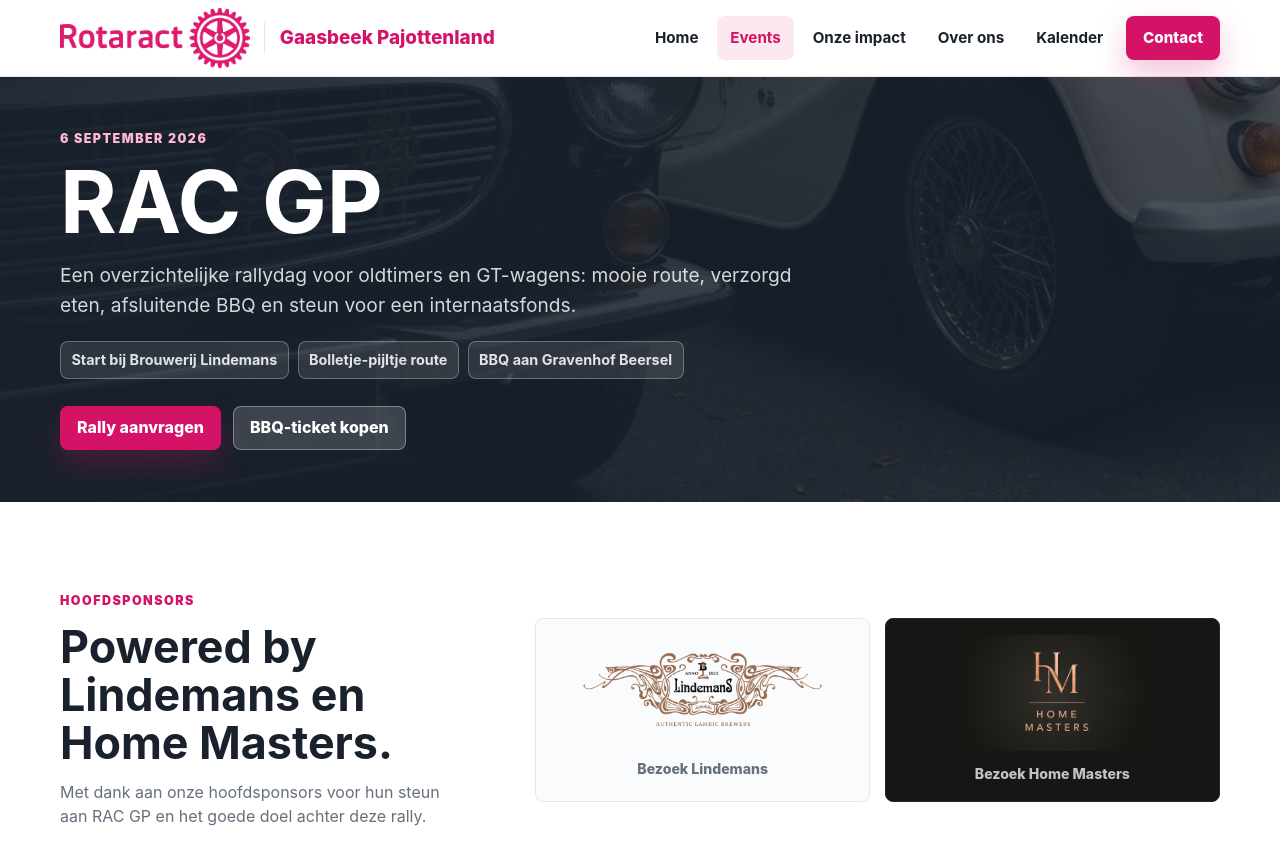
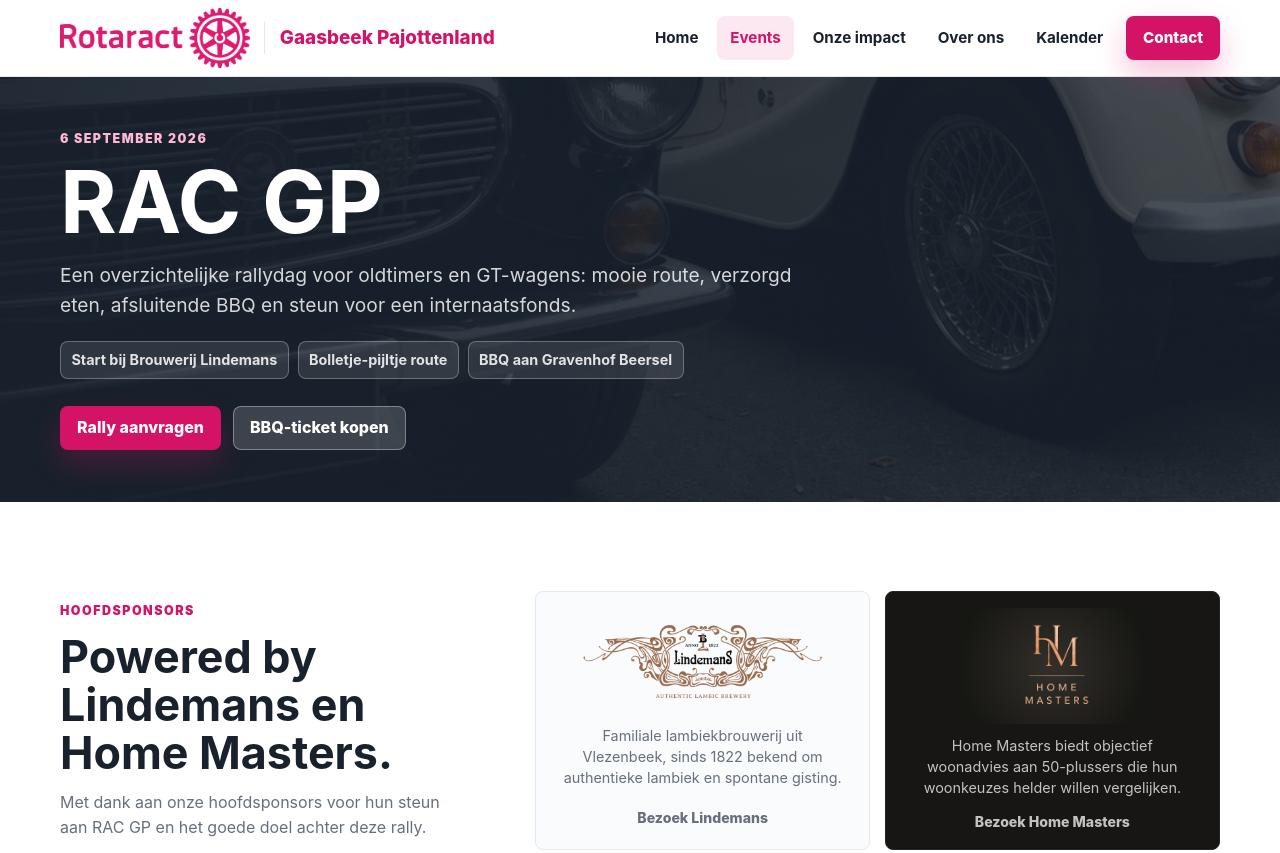
Before and after one commit to rotaractgaasbeek/website, a plain HTML site: page rally.html in a window 1280 px wide. Shown: the top 853 px of the page. Drawn offline with Linux system fonts and the light colour scheme; a script that the page names is missing.

Commit message:
update rally pagina

```diff
--- a/assets/css/styles.css
+++ b/assets/css/styles.css
@@ -751,11 +751,12 @@ textarea {
   display: grid;
   gap: 0.75rem;
   place-items: center;
-  min-height: 172px;
+  min-height: 236px;
   padding: 1rem;
   border: 1px solid var(--line);
   border-radius: var(--radius);
   background: #FAFBFC;
+  text-align: center;
   transition: transform 0.18s ease, box-shadow 0.18s ease, border-color 0.18s ease;
 }
 
@@ -778,12 +779,21 @@ textarea {
   font-weight: 800;
 }
 
+.sponsor-logo p {
+  max-width: 31ch;
+  margin: 0;
+  color: var(--muted);
+  font-size: 0.9rem;
+  line-height: 1.45;
+}
+
 .sponsor-logo--dark {
   border-color: #252525;
   background: #171614;
 }
 
-.sponsor-logo--dark span {
+.sponsor-logo--dark span,
+.sponsor-logo--dark p {
   color: rgba(255, 255, 255, 0.74);
 }
 
--- a/rally.html
+++ b/rally.html
@@ -154,10 +154,12 @@
           <div class="sponsor-logos" aria-label="Hoofdsponsors RAC GP">
             <a class="sponsor-logo sponsor-logo--light" href="https://lindemans.be/" target="_blank" rel="noopener noreferrer">
               <img src="assets/images/lindemans-logo.png" alt="Lindemans">
+              <p>Familiale lambiekbrouwerij uit Vlezenbeek, sinds 1822 bekend om authentieke lambiek en spontane gisting.</p>
               <span>Bezoek Lindemans</span>
             </a>
             <a class="sponsor-logo sponsor-logo--dark" href="https://my-homemasters.be" target="_blank" rel="noopener noreferrer">
               <img src="assets/images/home-masters-logo.png" alt="Home Masters">
+              <p>Home Masters biedt objectief woonadvies aan 50-plussers die hun woonkeuzes helder willen vergelijken.</p>
               <span>Bezoek Home Masters</span>
             </a>
           </div>
```
